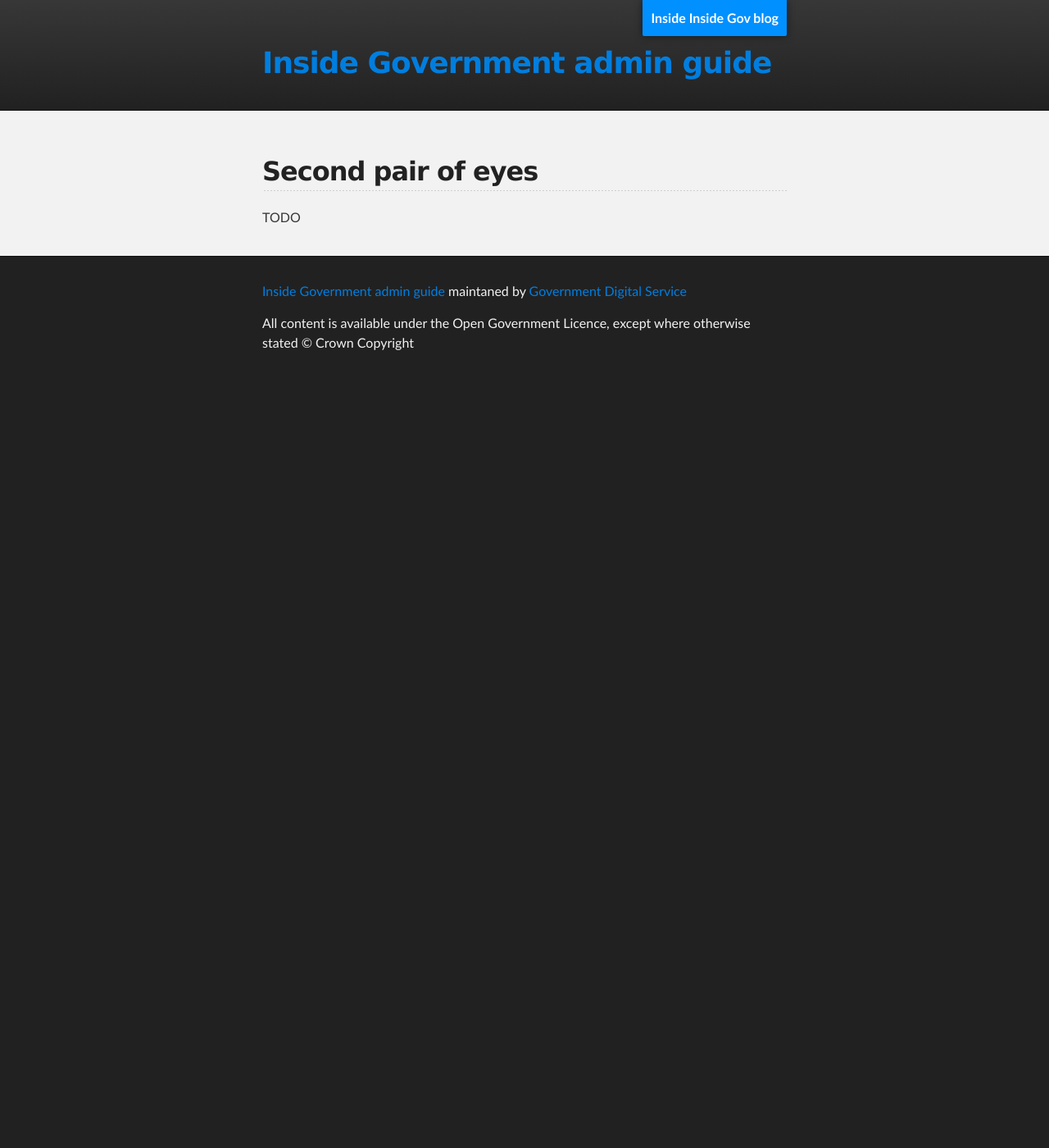
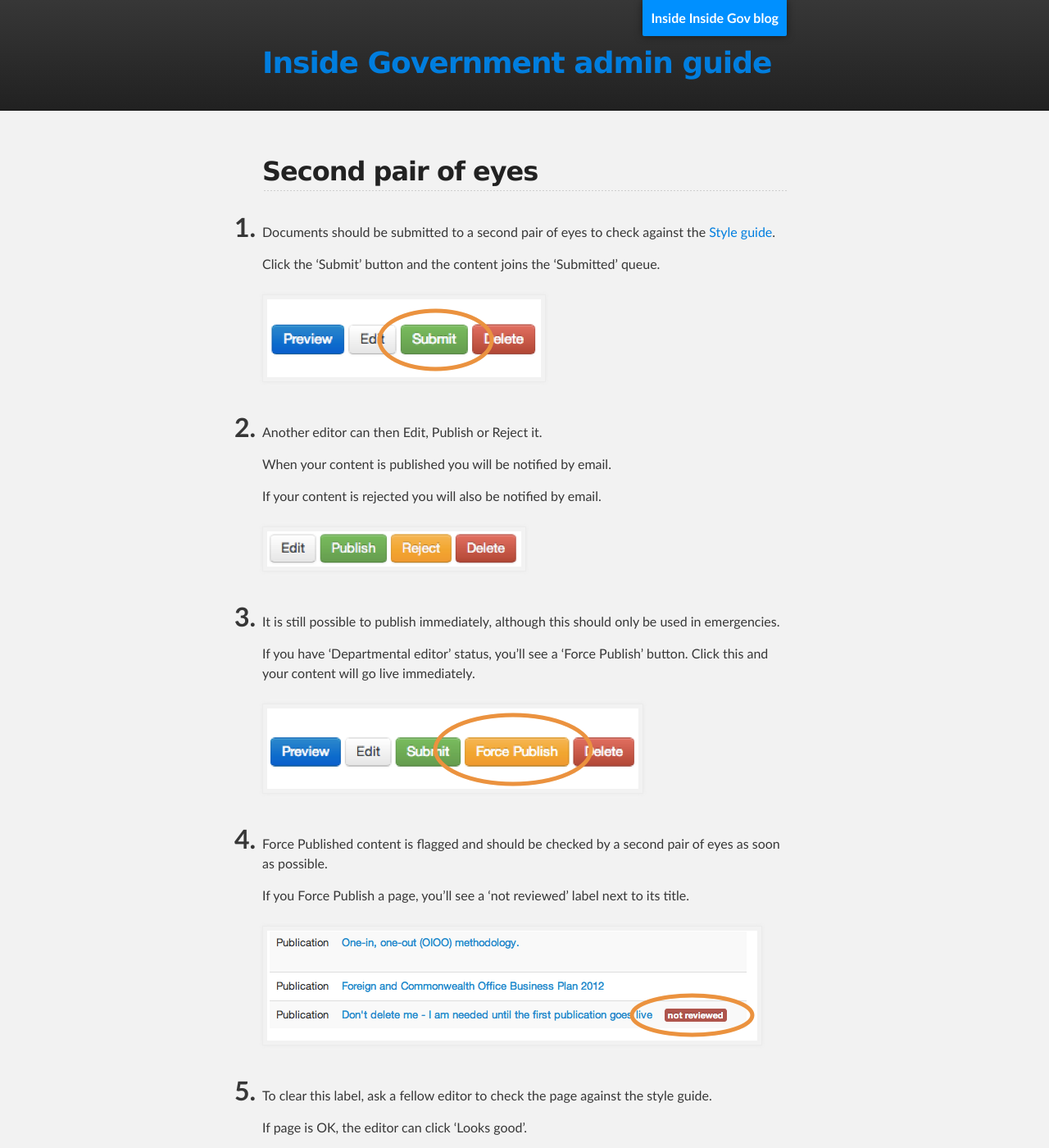
Before and after one commit to alphagov/inside-government-admin-guide, a Jekyll site: the page built from creating-documents/second-pair-of-eyes.md, in a window 1280 px wide and 1400 px high. Shown: the whole window at 82% size. Built offline with Jekyll 4.4.1, drawn with Linux system fonts in a browser that asks for light colours.

Commit message:
Finished 'second pair of eyes'

```diff
--- a/creating-documents/second-pair-of-eyes.md
+++ b/creating-documents/second-pair-of-eyes.md
@@ -5,4 +5,34 @@ title: Inside Government Admin Guide - Second pair of eyes
 
 ## Second pair of eyes
 
-TODO
+1. Documents should be submitted to a second pair of eyes to check against the [Style guide](https://www.gov.uk/designprinciples/styleguide).
+
+	Click the ‘Submit’ button and the content joins the ‘Submitted’ queue.
+
+	![Second pair of eyes 1](second-pair-of-eyes-1.png)
+
+2. Another editor can then Edit, Publish or Reject it.
+
+	When your content is published you will be notified by email.
+
+	If your content is rejected you will also be notified by email.
+
+	![Second pair of eyes 2](second-pair-of-eyes-2.png)
+
+3. It is still possible to publish immediately, although this should only be used in emergencies.
+
+	If you have ‘Departmental editor’ status, you’ll see a ‘Force Publish’ button. Click this and your content will go live immediately.
+
+	![Second pair of eyes 3](second-pair-of-eyes-3.png)
+
+4. Force Published content is flagged and should be checked by a second pair of eyes as soon as possible.
+
+	If you Force Publish a page, you'll see a 'not reviewed' label next to its title.
+
+	![Second pair of eyes 4](second-pair-of-eyes-4.png)
+
+5. To clear this label, ask a fellow editor to check the page against the style guide.
+
+	If page is OK, the editor can click ‘Looks good’.
+
+	![Second pair of eyes 5](second-pair-of-eyes-5.png)
```
Also changed, not shown: creating-documents/second-pair-of-eyes-1.png (added), creating-documents/second-pair-of-eyes-2.png (added), creating-documents/second-pair-of-eyes-3.png (added), creating-documents/second-pair-of-eyes-4.png (added), creating-documents/second-pair-of-eyes-5.png (added).
